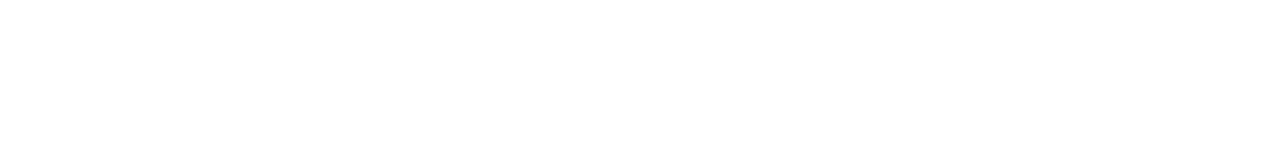
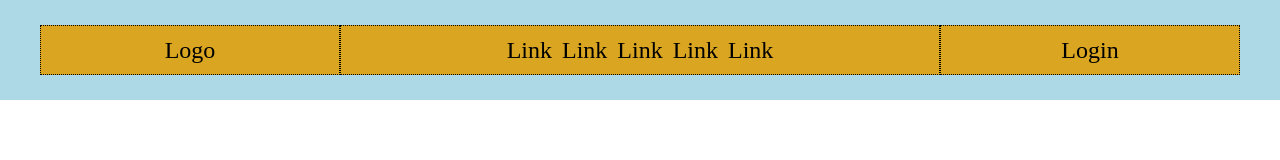
Before and after one commit to Beniamino-Soccio/htmlcss-struttura-discord, a plain HTML site: page index.html in a window 1280 px wide. Drawn offline with Linux system fonts and the light colour scheme.

Commit message:
header done

```diff
--- a/css/style.css
+++ b/css/style.css
@@ -3,4 +3,45 @@
     margin: 0;
     padding: 0;
     box-sizing: border-box;
+    font-size: 24px;
 }
+
+/*Generics*/
+
+header{
+    height: 100px;
+    background-color: lightblue;
+    display: flex;
+    justify-content: center;
+    align-items: center;
+}
+
+
+/*Header*/
+
+.header-container{
+    display: flex;
+    width: 1200px;
+
+}
+
+.header-container > *{
+    background-color: goldenrod;
+    border-style: dotted;
+    border-width: 1px;
+    height: 50px;
+    display: flex;
+    justify-content: center;
+    align-items: center;
+    gap: 10px;
+}
+
+.link{
+    flex-grow: 1;
+    min-width: 600px;
+}
+
+.logo, .login{
+    width: 300px;
+    min-width: 300px;
+}
--- a/index.html
+++ b/index.html
@@ -8,7 +8,17 @@
 </head>
 <body>
     <header>
-
+        <div class="header-container">
+            <div class="logo">Logo</div>
+            <div class="link">
+                <div>Link</div>
+                <div>Link</div>
+                <div>Link</div>
+                <div>Link</div>
+                <div>Link</div>
+            </div>
+            <div class="login">Login</div>
+        </div>
     </header>
 
     <main>
```
